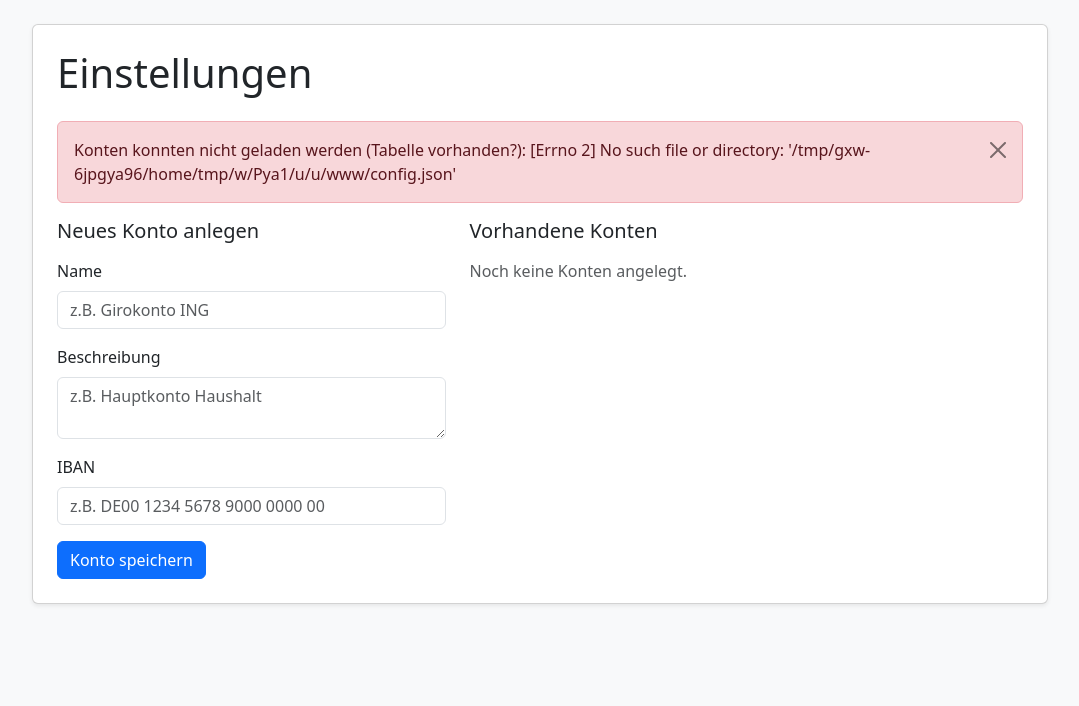
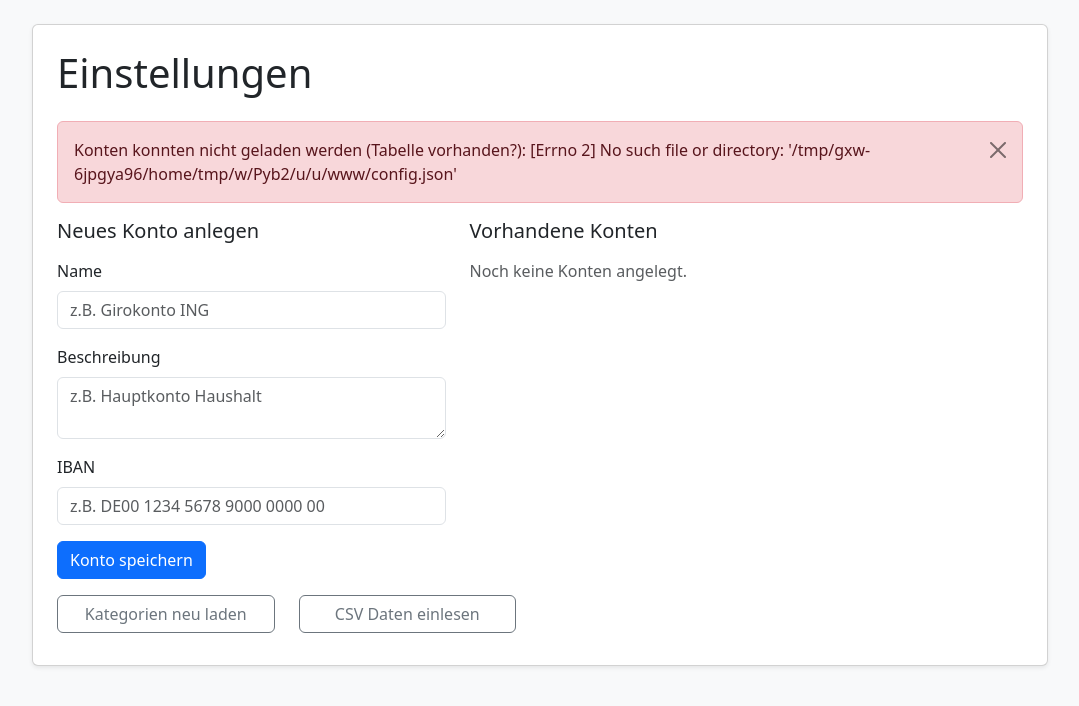
Before and after one commit to Sleepwalker86/Haushaltsbuch, a Flask app: page /settings in a window 1280 px wide. Shown: the part 76-782 px from the top of the page, without its empty margins (100-1179 px from the left). Run offline with Flask 3, Linux system fonts and the light colour scheme.

Commit message:
Update install script and settings template to enhance package installation and add new functionality
- Added Python packages for virtual environments, Flask, MySQL connector, pandas, and dateutil to the install script.
- Introduced new buttons in the settings template for reloading categories and importing CSV data.

```diff
--- a/templates/settings.html
+++ b/templates/settings.html
@@ -90,5 +90,23 @@
     <p class="text-muted">Noch keine Konten angelegt.</p>
     {% endif %}
   </div>
+
+  <div class="row mb-2">
+    <div class="col-12 col-md-3">
+      <form method="post" action="{{ url_for('reload_categories') }}" class="mt-3">
+        <button type="submit" class="btn btn-outline-secondary w-100">
+          Kategorien neu laden
+        </button>
+      </form>
+    </div>
+
+    <div class="col-12 col-md-3">
+      <form method="post" action="{{ url_for('import_data') }}" class="mt-3">
+        <button type="submit" class="btn btn-outline-secondary w-100">
+          CSV Daten einlesen
+        </button>
+      </form>
+    </div>
+  </div>
 </div>
 {% endblock %}
```
Also changed, not shown: 1 other file.
